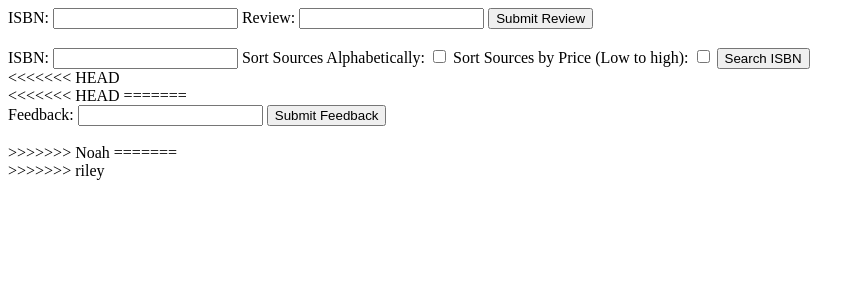
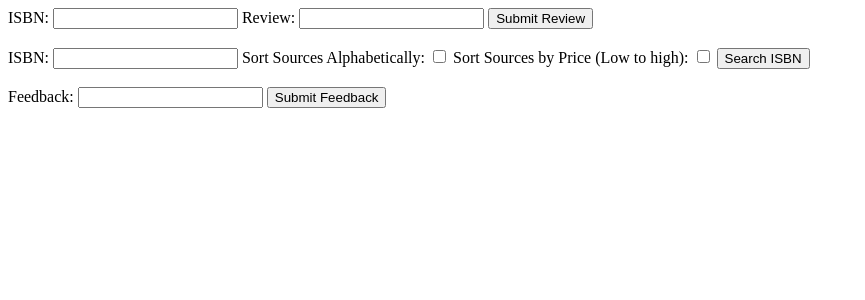
Before and after one commit to Ajmakare/TextHubISU, a Django app: page /home in a window 1280 px wide. Shown: the top 300 px of the page, without its empty margins (0-865 px from the left). Run offline with Django 4.2, Linux system fonts and the light colour scheme.

Commit message:
Removed mistaken comments on home.html

```diff
--- a/texthubISU/texthubapi/templates/home.html
+++ b/texthubISU/texthubapi/templates/home.html
@@ -17,10 +17,7 @@
     {{ searchisbn_form }}
     <button type="submit">Search ISBN</button>
 </form>
-<<<<<<< HEAD
 <br>
-<<<<<<< HEAD
-=======
 <form method="POST" enctype="multipart/form-data">
 
     {% csrf_token %}
@@ -30,8 +27,4 @@
     <button type="submit">Submit Feedback</button>
 </form>
 <br>
-
->>>>>>> Noah
-=======
 <br>
->>>>>>> riley
```
